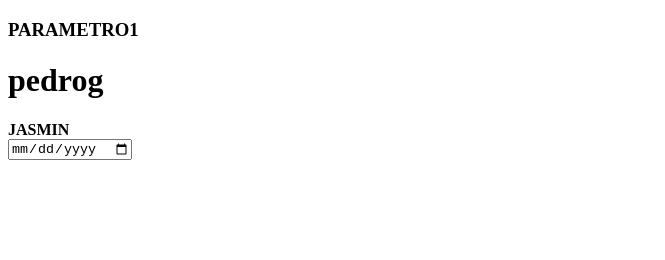
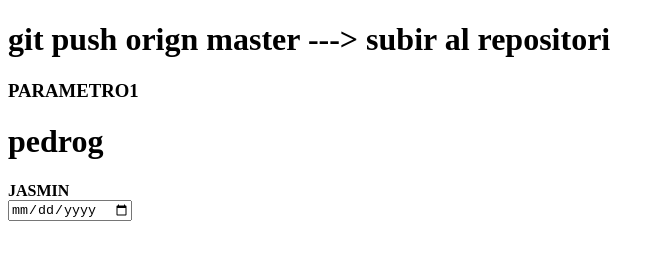
Before and after one commit to YamirMogollon1996/ejercicio, a plain HTML site: page index.html in a window 1280 px wide. Shown: the whole page, without its empty margins (0-665 px from the left). Drawn offline with Linux system fonts and the light colour scheme.

Commit message:
primer commit en la clonacion

```diff
--- a/index.html
+++ b/index.html
@@ -73,6 +73,8 @@
 </div> -->
 
 <div>
+
+    <h1>git push orign master ---> subir al repositori</h1>
     <a></a>
     <h3>PARAMETRO1</h3>
 
```
